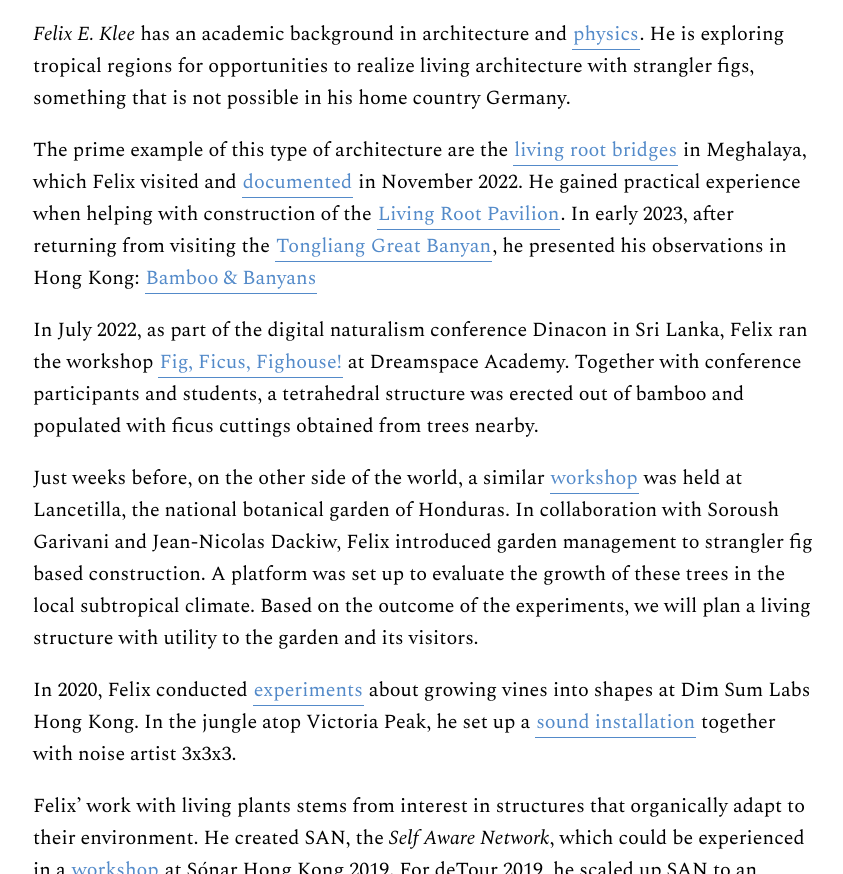
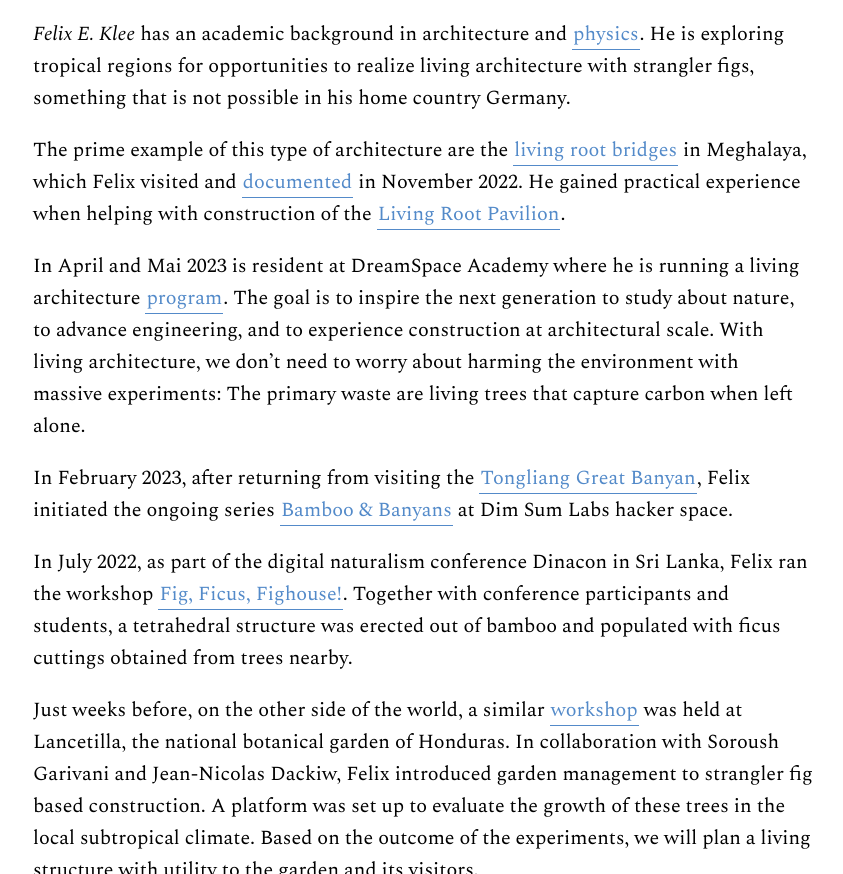
Before and after one commit to feklee/felix, a plain HTML site: page index.html in a window 1280 px wide. Shown: the part 562-1436 px from the top of the page, without its empty margins (217-1060 px from the left). Drawn offline with Linux system fonts and the light colour scheme.

Commit message:
Mention Sri Lanka and Bamboo & Banyans as series

```diff
--- a/index.html
+++ b/index.html
@@ -36,21 +36,36 @@
       <a href="images/sketch.jpg">documented</a> in November 2022.  He
       gained practical experience when helping with construction of
       the <a href="https://themeghalayan.com/living-root-bridge-moving-to-city/">Living
-      Root Pavilion</a>.  In early 2023, after returning from visiting
+      Root Pavilion</a>.
+    </p>
+
+    <p>
+      In April and Mai 2023 is resident at DreamSpace Academy where he
+      is running a living
+      architecture <a href="https://web.facebook.com/dreamspace.academy/videos/198472246294775/">program</a>.
+      The goal is to inspire the next generation to study about
+      nature, to advance engineering, and to experience construction
+      at architectural scale.  With living architecture, we don’t need
+      to worry about harming the environment with massive experiments:
+      The primary waste are living trees that capture carbon when left
+      alone.
+    </p>
+
+    <p>
+      In February 2023, after returning from visiting
       the <a href="images/tongliang.jpg">Tongliang Great Banyan</a>,
-      he presented his observations in Hong
-      Kong: <a href="https://www.dimsumlabs.com/bamboo-banyans-hacking-nature-for-architecture-2023-02-21/">Bamboo
-      & Banyans</a>
+      Felix initiated the ongoing
+      series <a href="https://www.dimsumlabs.com/bamboo-banyans-hacking-nature-for-architecture-2023-02-21/">Bamboo
+      & Banyans</a> at Dim Sum Labs hacker space.
     </p>
 
     <p>
       In July 2022, as part of the digital naturalism conference
       Dinacon in Sri Lanka, Felix ran the
       workshop <a href="https://www.2022.dinacon.org/2022/09/15/fighouse/">Fig,
-      Ficus, Fighouse!</a> at Dreamspace Academy.  Together with
-      conference participants and students, a tetrahedral structure
-      was erected out of bamboo and populated with ficus cuttings
-      obtained from trees nearby.
+      Ficus, Fighouse!</a>.  Together with conference participants and
+      students, a tetrahedral structure was erected out of bamboo and
+      populated with ficus cuttings obtained from trees nearby.
     </p>
 
     <p>
```
